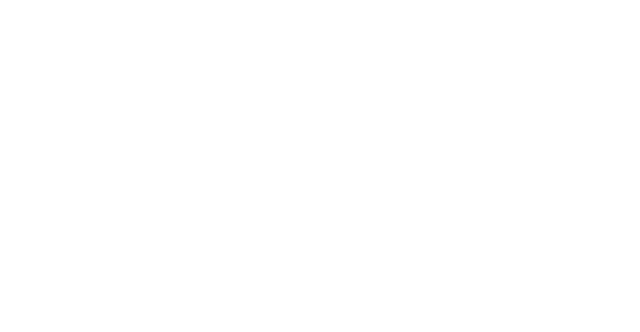
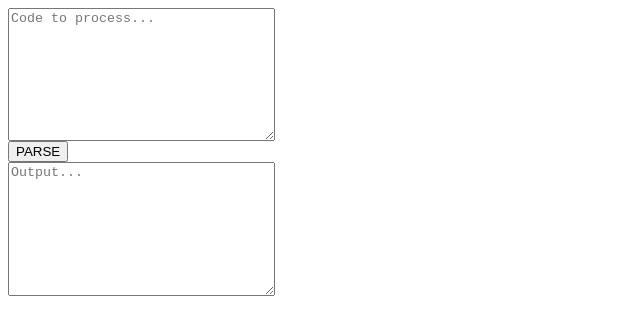
Before and after one commit to tkellehe/prejs, a plain HTML site: page index.html in a window 1280 px wide. Shown: the whole page, without its empty margins (0-640 px from the left). Drawn offline with Linux system fonts and the light colour scheme.

Commit message:
TESTER
Basic textarea for helping with testing.

```diff
--- a/index.html
+++ b/index.html
@@ -1 +1,25 @@
+<style type="text/css">
+
+.codearea {
+	width: 20em;
+	height: 10em;
+}
+
+</style>
+
 <script src="pre.js"></script>
+
+<textarea id="code" placeholder="Code to process..." class="codearea"></textarea>
+<br>
+<input id="parse" type="submit" value="PARSE" onclick="parse()"/>
+<br>
+<textarea id="output" placeholder="Output..." class="codearea"></textarea>
+
+<script>
+  var input = document.getElementById("parse");
+  var code = document.getElementById("code");
+  var output = document.getElementById("output");
+  function parse() {
+      output.value = prejs.parse(code.value);
+  }
+</script>
```
